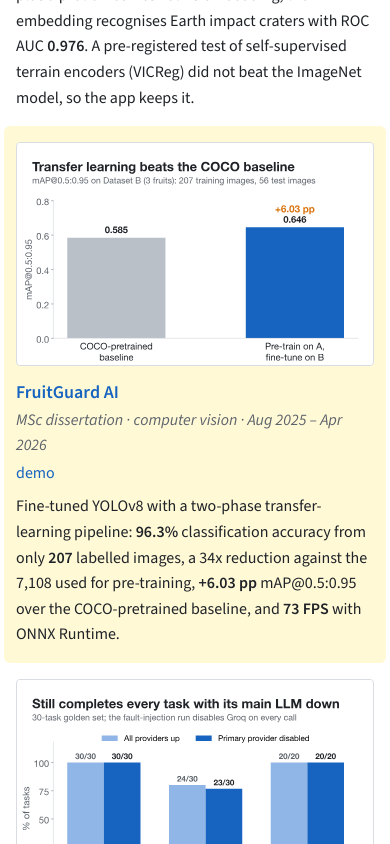
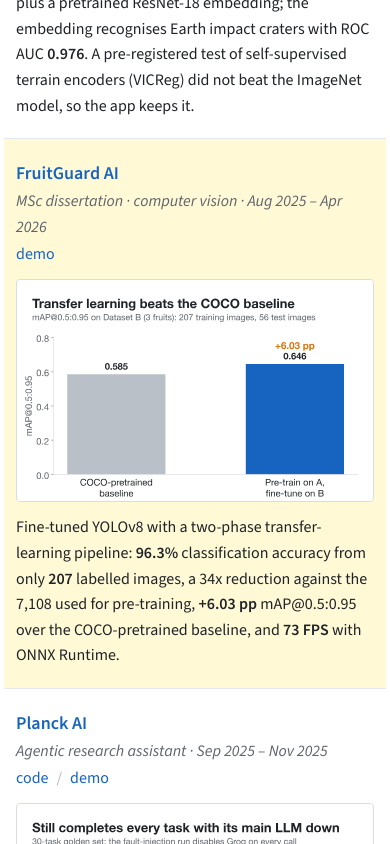
Before and after one commit to iammanoj807/profile, a React (Vite) app: page / in a window 390 px wide. Shown: the part 2420-3264 px from the top of the page. Built offline with nearby package versions, Linux system fonts and the light colour scheme.

Commit message:
Show each project's title above its figure on phones

```diff
--- a/src/components/Research.jsx
+++ b/src/components/Research.jsx
@@ -17,7 +17,17 @@ const Research = () => (
             const main = p.link || p.github;
             const picture = p.figure || p.screenshot;
             return (
-                <article key={p.title} className={`item${p.highlight ? ' highlight' : ''}`}>
+                <article key={p.title} className={`item project${p.highlight ? ' highlight' : ''}`}>
+                    {/* Title first in the markup so phones show it above its figure */}
+                    <div className="item-head">
+                        <a className="item-title" href={main} {...ext}>{p.title}</a>
+                        <div className="item-meta">{p.kicker} · {p.date}</div>
+                        <div className="item-links">
+                            {p.github && <a href={p.github} {...ext}>code</a>}
+                            {p.github && p.link && <span className="sep" aria-hidden="true">/</span>}
+                            {p.link && <a href={p.link} {...ext}>demo</a>}
+                        </div>
+                    </div>
                     {/* The result figure opens full size in a new tab */}
                     <a className="item-thumb" href={picture} {...ext} title="Open the figure full size">
                         <img
@@ -29,16 +39,7 @@ const Research = () => (
                             decoding="async"
                         />
                     </a>
-                    <div className="item-body">
-                        <a className="item-title" href={main} {...ext}>{p.title}</a>
-                        <div className="item-meta">{p.kicker} · {p.date}</div>
-                        <div className="item-links">
-                            {p.github && <a href={p.github} {...ext}>code</a>}
-                            {p.github && p.link && <span className="sep" aria-hidden="true">/</span>}
-                            {p.link && <a href={p.link} {...ext}>demo</a>}
-                        </div>
-                        <p>{renderBoldText(p.abstract)}</p>
-                    </div>
+                    <p className="item-text">{renderBoldText(p.abstract)}</p>
                 </article>
             );
         })}
--- a/src/index.css
+++ b/src/index.css
@@ -104,6 +104,16 @@ strong { font-weight: 600; }
 .item-meta { color: var(--muted); font-style: italic; }
 .item-links { margin-top: 2px; }
 
+/* Projects: figure on the left of title and text on wide screens */
+.item.project {
+  grid-template-areas: "thumb head" "thumb text";
+  grid-template-rows: auto 1fr;
+  row-gap: 0;
+}
+.item.project .item-head { grid-area: head; }
+.item.project .item-thumb { grid-area: thumb; align-self: start; }
+.item.project .item-text { grid-area: text; margin: 8px 0 0; }
+
 /* Open source: the project's GitHub avatar instead of a screenshot */
 .item.oss { grid-template-columns: 240px minmax(0, 1fr); }
 .oss-thumb { display: flex; justify-content: center; padding-top: 4px; }
@@ -145,6 +155,11 @@ strong { font-weight: 600; }
   .photo { order: -1; justify-self: center; width: 150px; height: 150px; }
   .name { font-size: 30px; }
   .item, .item.oss { grid-template-columns: 1fr; gap: 12px; }
+  /* Phones: title, then its figure, then its text, with a rule between projects */
+  .item.project { grid-template-areas: "head" "thumb" "text"; grid-template-rows: auto; row-gap: 12px; padding: 20px 12px; }
+  .item.project .item-text { margin: 0; }
+  .item.project + .item.project { border-top: 1px solid var(--rule); border-radius: 0; }
+  .item.project.highlight { border-radius: 6px; }
   .oss-thumb { justify-content: flex-start; }
   .dated li { grid-template-columns: 1fr; gap: 2px; }
   .pr-merged { white-space: normal; }
```
